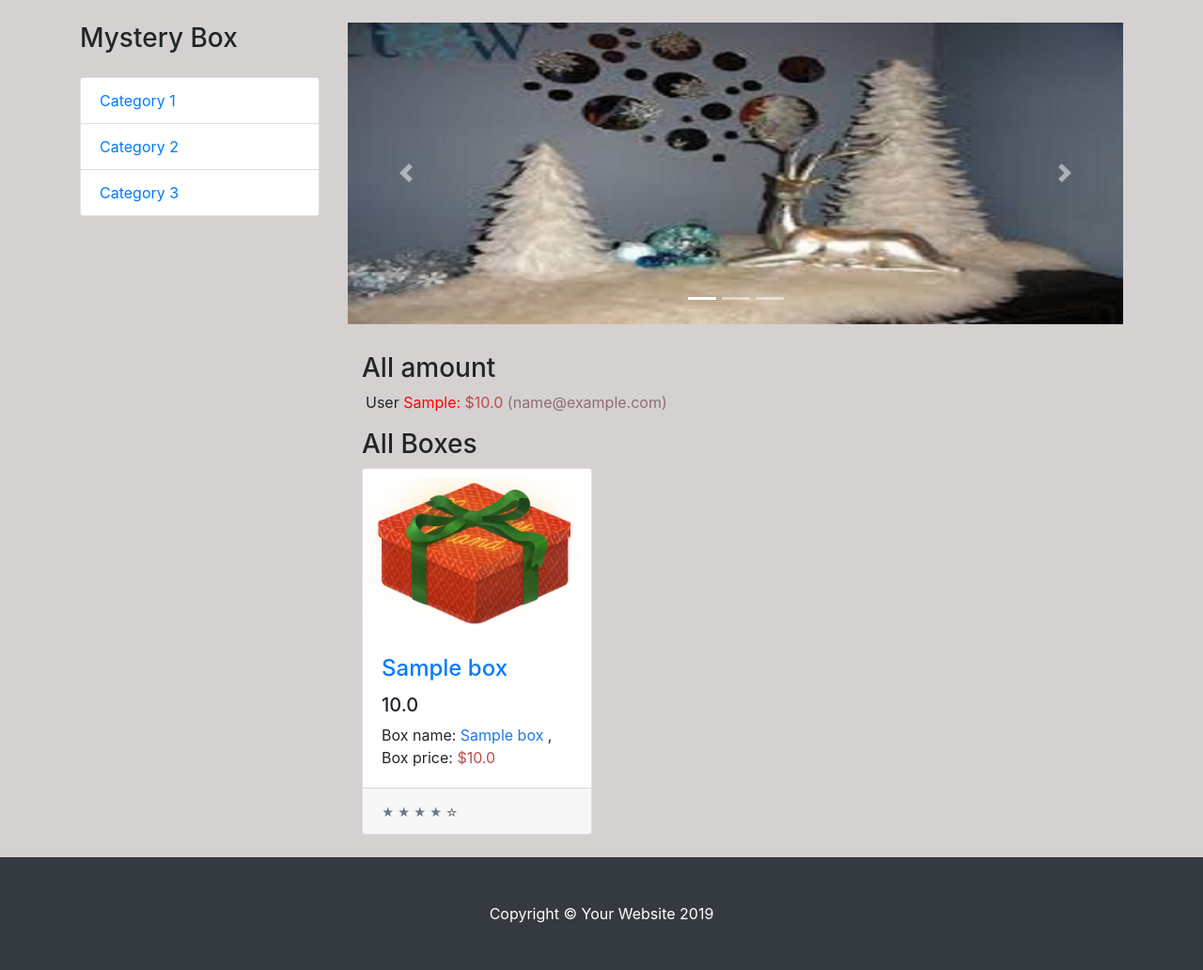
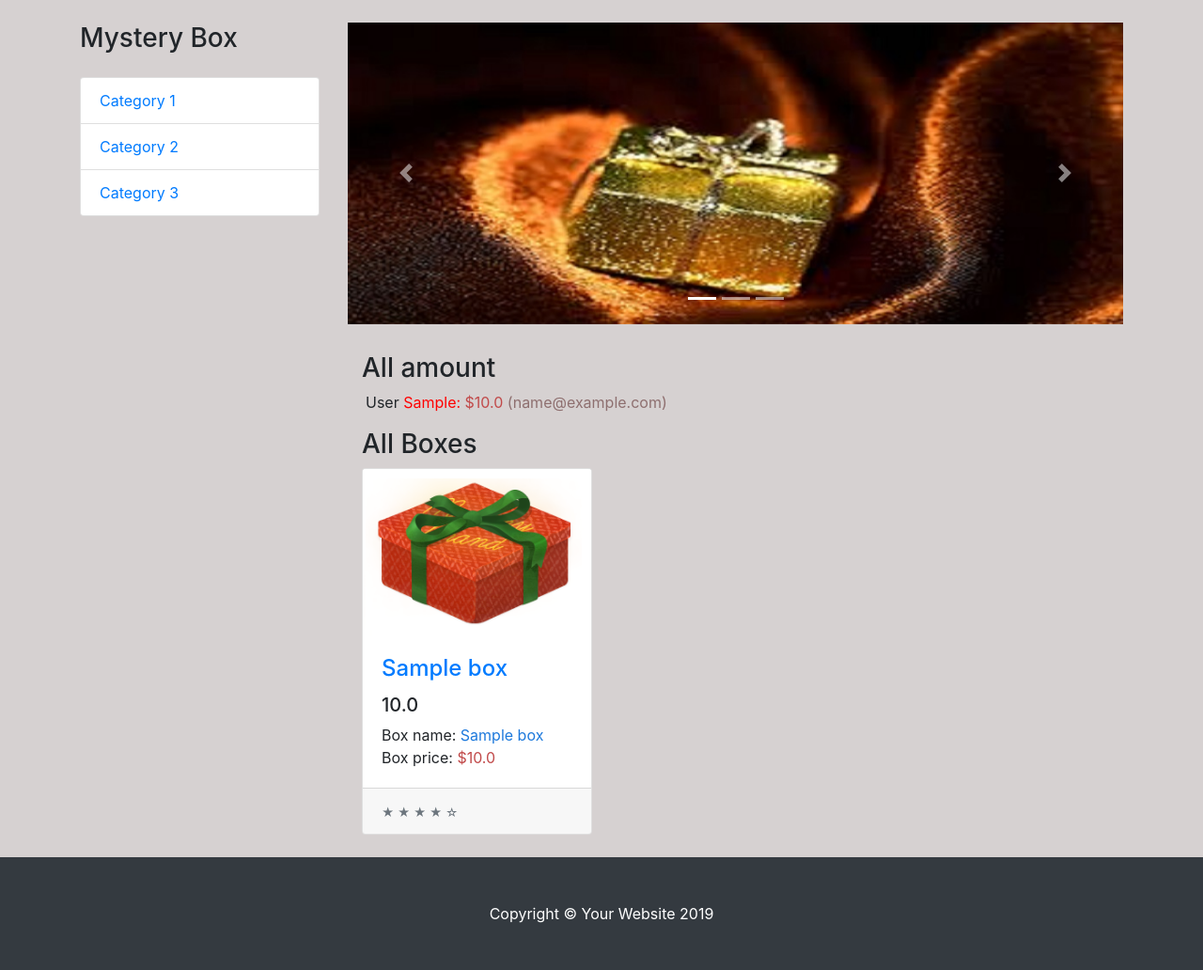
Before and after one commit to sottoc/pythonTestApp, a Django app: page / in a window 1280 px wide. Shown: the part 56-1088 px from the top of the page at 94% size. Run offline with Django 3.2, Linux system fonts and the light colour scheme; a user stored in the database is signed in; tables that the repository leaves empty hold one stand-in row (values such as "Sample post"); some libraries are stand-ins or nearby versions.

Commit message:
update image

```diff
--- a/templates/mainApps/home.html
+++ b/templates/mainApps/home.html
@@ -16,14 +16,6 @@
       <h3 class="mt-3"> All Boxes </h3>
       <div class="row">
         {% for box in boxes %}
-        <!--<div class="col-sm-6 col-md-4">-->
-            <!--<div class="thumbnail">-->
-                <!--<div class="box-name">-->
-                    <!--{{box.name}}-->
-                <!--</div>-->
-              <!--Box name: <span style="color:#1d79dc"> {{box.name}} </span>,  Box price: <span style="color:#c14949"> ${{box.price}} </span>-->
-            <!--</div>-->
-        <!--</div>-->
 
         <div class="col-lg-4 col-md-6 mb-4">
           <div class="card h-100">
@@ -34,7 +26,7 @@
               </h4>
               <h5>{{box.price}}</h5>
               <p class="card-text">
-                  Box name: <span style="color:#1d79dc"> {{box.name}} </span>,  Box price: <span style="color:#c14949"> ${{box.price}} </span>
+                  Box name: <span style="color:#1d79dc"> {{box.name}} </span> <br/>  Box price: <span style="color:#c14949"> ${{box.price}} </span>
               </p>
             </div>
             <div class="card-footer">
```
Also changed, not shown: static/img/home3.jpg, static/img/home5.jpg.
